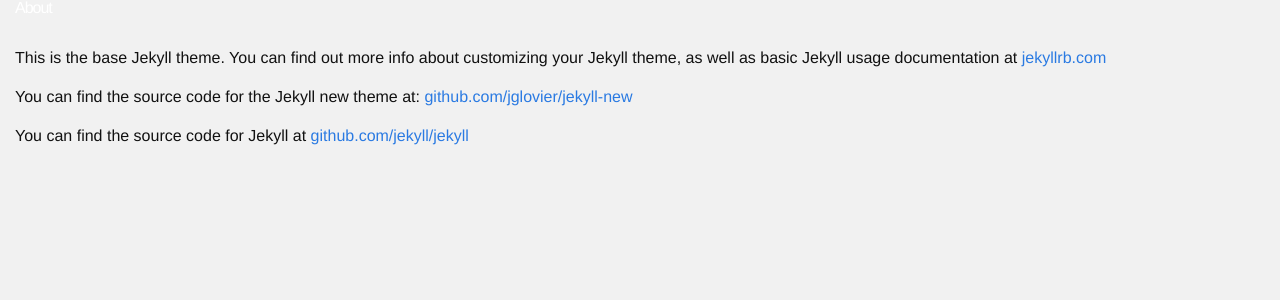
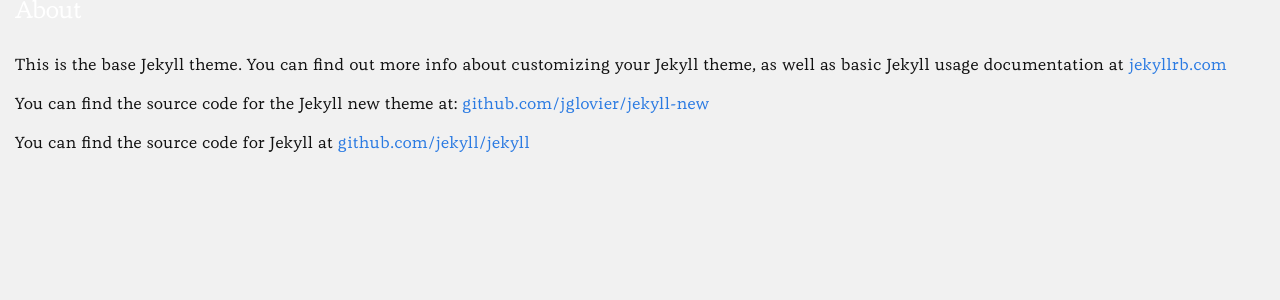
Before and after one commit to alinaloseva/alinaloseva-com, a Jekyll site: the page built from about.md, in a window 1280 px wide. Shown: the top 300 px of the page. Built offline with Jekyll 4.4.1, drawn with Linux system fonts in a browser that asks for light colours; nearby versions of some CDN libraries.

Commit message:
added rona

```diff
--- a/_sass/_base.scss
+++ b/_sass/_base.scss
@@ -6,6 +6,13 @@
 dl, dd, ol, ul, figure {
     margin: 0;
     padding: 0;
+}
+
+
+@font-face {
+    font-family: 'Rona';
+    font-weight: 400;
+    src: url('../fonts/rona_book.ttf') format('truetype');
 }
 
 
--- a/_sass/_layout.scss
+++ b/_sass/_layout.scss
@@ -350,15 +350,16 @@
     padding-right: 4px;
     opacity: 0;
     transition: all 0.1s;
+    line-height: 32px;
 }
 
 .post-date {
     display: block;
     color: #D2D2D2;
-    font-size: 16px;
+    font-size: 24px;
 }
 .post-title {
     color: #FFF;
-    font-size: 16px;
+    font-size: 24px;
 
 }
--- a/css/main.scss
+++ b/css/main.scss
@@ -6,7 +6,7 @@
 
 
 // Our variables
-$base-font-family: Helvetica, Arial, sans-serif;
+$base-font-family: 'Rona', Helvetica, Arial, sans-serif;
 $base-font-size:   16px;
 $small-font-size:  $base-font-size * 0.875;
 $base-line-height: 1.5;
```
Also changed, not shown: fonts/rona_book.ttf (added).
